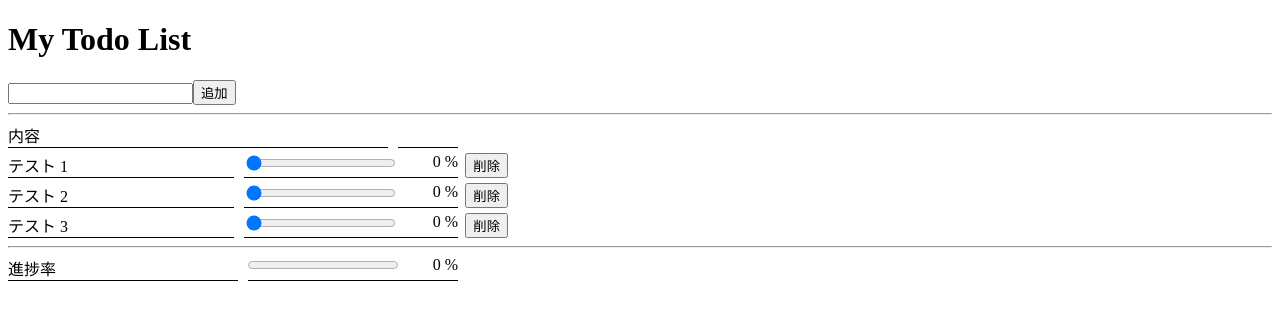
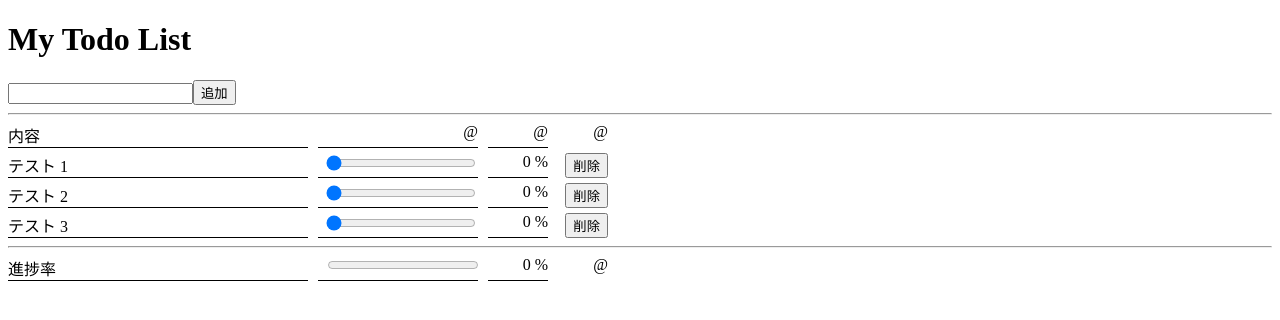
Before and after one commit to naoki-funawatari/my-todo-list, a Vue app: page / in a window 1280 px wide. Shown: the top 320 px of the page. Built offline with nearby package versions, Linux system fonts and the light colour scheme.

Commit message:
feat: 少々調整。

```diff
--- a/src/App.vue
+++ b/src/App.vue
@@ -44,9 +44,9 @@ const deleteItem = (id: number) => {
   <hr>
   <div class="item">
     <div class="text">内容</div>
-    <div class="progress-bar"></div>
-    <div class="progress"></div>
-    <div class="delete"></div>
+    <div class="progress-bar">@</div>
+    <div class="progress">@</div>
+    <div class="delete">@</div>
   </div>
   <div v-for="item in list" class="item">
     <div class="text">{{item.text}}</div>
@@ -65,7 +65,7 @@ const deleteItem = (id: number) => {
       <progress max="100" :value="overallProgress"></progress>
     </div>
     <div class="progress">{{overallProgress}} %</div>
-    <div class="delete"></div>
+    <div class="delete">@</div>
   </div>
 </template>
 
@@ -73,17 +73,17 @@ const deleteItem = (id: number) => {
 .item {
   display: flex;
   flex-direction: row;
-  width: 500px;
+  column-gap: 10px;
+  width: 600px;
   margin-bottom: 5px;
 
   .text {
     flex-grow: 1;
-    margin-right: 10px;
     border-bottom: 1px solid black
   }
 
   .progress-bar {
-    flex-shrink: 1;
+    width: 160px;
     text-align: right;
     border-bottom: 1px solid black
   }
```
Also changed, not shown: 1 other file (tests, documents, lock files or other folders).
